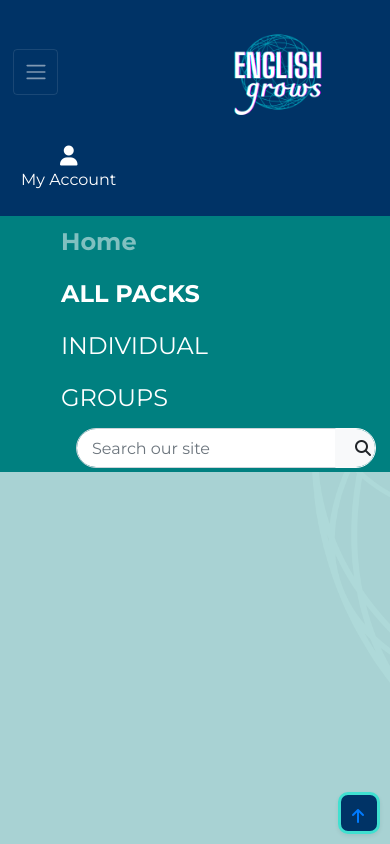
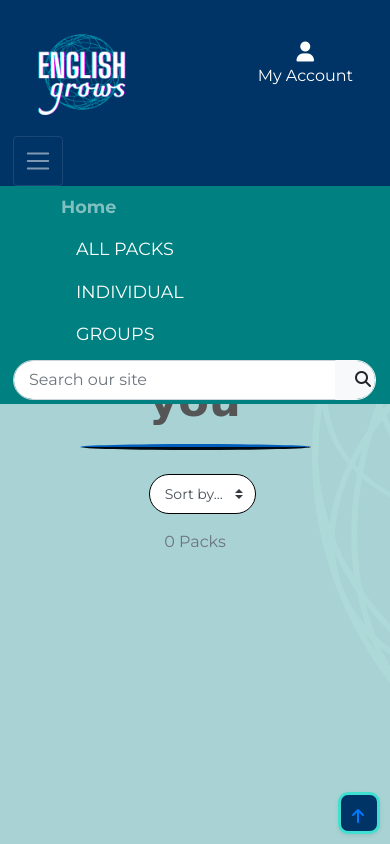
Before and after one commit to Ethra8/english-grows, a Django app: page /individual_services/ in a window 390 px wide, after a click that opens the changed part. Run offline with Django 5.2, Linux system fonts and the light colour scheme; data that the repository does not hold is empty; parts of the project's set-up code (start-up, migrations or seed data) failed here and were passed over; some libraries are stand-ins or nearby versions; some web fonts are replaced.

Commit message:
fix main-nav display on all screens

```diff
--- a/individual_services/fixtures/IndivServices.json
+++ b/individual_services/fixtures/IndivServices.json
@@ -87,7 +87,7 @@
       "pk":7,
       "model":"individual_services.IndivService",
       "fields":{
-         "type":3,
+         "type":4,
          "name":" REDUCED GROUP | CAMBRIDGE EXAMS PREPARATION: 3h/week",
          "number_hours":"12",
          "duration_weeks":"4",
@@ -102,27 +102,13 @@
       "model":"individual_services.IndivService",
       "fields":{
          "type":3,
-         "name":"CAMBRIDGE EXAMS PREPARATION CLASSES IN REDUCED GROUP: 5h/week",
-         "number_hours":"20",
-         "duration_weeks":"4",
-         "description":"Prepare you Cambridge exams with a specialized teacher that will help you succeed. Join a reduced group online with a maximum of 6 participants. Broad timetables available, including Saturdays. The rate will be charged monthly on your bank account. Free cancellation policy.",
-         "price":482.00,
-         "image_url":"",
-         "image":"individuals_groups3.jpg"
-      }
-   },
-   {
-      "pk":2,
-      "model":"individual_services.IndivService",
-      "fields":{
-         "type":3,
          "name":"INDIVIDUAL CAMBRIDGE EXAMS PREPARATION: 80 Hours",
          "number_hours":"80",
          "duration_weeks":"40",
          "description":"Improve your English with this complete preparation. As Cambridge recommends between 80 and 120 hours to schieve each level of the Common European Frame of Languages (CEFR). Book each lesson at your own convience!",
-         "price":242.00,
+         "price":1442.00,
          "image_url":"http://s7d9.scene7.com/is/image/JCPenney/DP0113201617034987M.tif?hei=380&amp;wid=380&op_usm=.4,.8,0,0&resmode=sharp2&op_usm=1.5,.8,0,0&resmode=sharp",
          "image":"individuals_individuals2.jpg"
       }
-   },
+   }
 ]
--- a/individual_services/fixtures/IndividualTypes.json
+++ b/individual_services/fixtures/IndividualTypes.json
@@ -20,7 +20,7 @@
      "model":"individual_services.IndividualType",
      "fields":{
         "name":"individuals_cambridge_individual",
-        "friendly_name":"Reduced Groups by Level"
+        "friendly_name":"Individual Exam Preparation"
      }
   },
   {
@@ -28,7 +28,7 @@
       "model":"individual_services.IndividualType",
       "fields":{
          "name":"individuals_cambridge_group",
-         "friendly_name":"Reduced Groups by Level"
+         "friendly_name":"Group Exam Preparation"
       }
    }
 ]
--- a/individual_services/templates/individual_services/individual_services.html
+++ b/individual_services/templates/individual_services/individual_services.html
@@ -6,10 +6,7 @@
 {% block nav %}
 <div class="row bg-custom-dark">
   <nav class="navbar navbar-dark navbar-expand-lg w-100 pb-0 ml-5">
-      <button class="navbar-toggler d-block d-md-none ml-5" type="button" data-toggle="collapse" data-target="#main-nav"
-          aria-controls="main-nav" aria-expanded="false" aria-label="Toggle navigation">
-        <span class="navbar-toggler-icon"></span>
-      </button>
+
       {% include 'includes/mobile_top_header.html' %}
       {% include 'includes/main_nav_individuals.html' %}
   </nav>
--- a/static/css/base.css
+++ b/static/css/base.css
@@ -31,18 +31,11 @@ textarea {
 
 #topnav {
     background-color: #003366;
-    /* margin-left: -15px !important;  */
-    /* padding-right: 0;
-    padding-left: 75px !important;
-    padding-left: 75px !important; */
-
 }
 
 #main-nav {
     background-color: teal;
     margin-right: -22px !important;
-    /* padding-right: 0;
-    padding-left: 75px !important; */
 }
 
 #contact-form {
@@ -51,6 +44,10 @@ textarea {
     padding: 25px 15px;
     border-radius: 25px;
     margin-bottom: 36px;
+}
+
+.header-container {
+    padding-top: 184px;
 }
 
 .navbar-dark {
@@ -63,7 +60,7 @@ textarea {
 }
 
 .nav-item {
-    font-size: 1.5rem;
+    font-size: 1.1rem;
 }
 
 .nav-link {
@@ -98,7 +95,8 @@ a.text-white:hover {
 
 .navbar-toggler {
     padding: .6rem .6rem;
-    font-size: 1rem;
+    font-size: 1.2rem;
+    border-color: rgba(255, 255, 255, .5);
 }
 
 /* .navbar-toggler-icon {
@@ -155,6 +153,7 @@ a.text-white:hover {
 .logo-link {
     width: fit-content;
     text-align: left !important;
+    padding-left: 50px;
 }
 
 .dropdown-menu {
@@ -423,21 +422,16 @@ a.type-badge > span.badge:hover {
         top: 0;
         right: 0;
         left: 0;
-        z-index: 1030;
+        z-index: 9999;
     }
 
-    .header-container {
-        padding-top: 184px;
-    }
+
 }
 
 
-@media (max-width: 991px) {
+@media (max-width: 450px) {
     .header-container {
-        padding-top: 170px;
+        padding-top: 250px;
     }
 
-    html {
-        height: fit-content;
-    }
 }
--- a/templates/includes/main_nav_individuals.html
+++ b/templates/includes/main_nav_individuals.html
@@ -1,12 +1,13 @@
-<div class="collapse navbar-collapse pl-5" id="main-nav">
-    <ul class="navbar-nav pl-5">
+<div class="collapse navbar-collapse pl-5 row" id="main-nav">
+    <div class="col-md-9">
+        <ul class="navbar-nav pl-5 col-12">
             <li class="nav-item d-block d-md-none">
                 <a class="logo-font font-weight-bold nav-link text-black mr-5" href="{% url 'home' %}" id="home-link">
                     Home
                 </a>
             </li>
-        <li class="nav-item dropdown">
-            <a class="text-uppercase font-weight-bold nav-link text-white mr-5" href="#" id="all-services-link" data-toggle="dropdown" aria-haspopup="true" aria-expanded="false">
+            <li class="nav-item dropdown col-12 col-lg-4">
+                <a class="text-uppercase nav-link text-white mr-5" href="#" id="all-services-link" data-toggle="dropdown" aria-haspopup="true" aria-expanded="false">
                     All Packs
                 </a>
                 <div class="dropdown-menu border-0" aria-labelledby="all-products-link">
@@ -16,7 +17,7 @@
                 </div>
             </li>
 
-        <li class="nav-item dropdown">
+            <li class="nav-item dropdown col-12 col-lg-4">
                 <a class="text-uppercase nav-link text-white mr-5" href="#" id="individual-packs-link" data-toggle="dropdown" aria-haspopup="true" aria-expanded="false">
                     Individual
                 </a>
@@ -26,7 +27,7 @@
                 </div>
             </li>
 
-        <li class="nav-item dropdown">
+            <li class="nav-item dropdown col-12 col-lg-4">
                 <a class="text-uppercase nav-link text-white mr-5" href="#" id="individuals-groups-link" data-toggle="dropdown" aria-haspopup="true" aria-expanded="false">
                     Groups
                 </a>
@@ -35,9 +36,10 @@
                     <a href="{% url 'individual_services' %}?q=EXAMS&GROUP" class="dropdown-item">Cambridge Exam Preparation</a>
                 </div>
             </li>
+        </ul>
+    </div>
 
-        <li>
-            <div class="col-12 col-md-12 col-lg-12 my-auto py-1 py-lg-0 mb-4 mb-md-0">
+    <div class="col-12 col-lg-3 my-auto py-1 py-lg-0 mb-4 mb-md-0">
         <form action="{% url 'individual_services' %}" method="GET">
             <div class="input-group w-100">
                 <input type="text" class="form-control rounded-searchbar" name="q"
@@ -52,19 +54,5 @@
             </div>
         </form>
     </div>
-        </li>
 
-
-        <!-- <li class="nav-item dropdown">
-            <a class="logo-font font-weight-bold nav-link text-black" href="#" id="specials-link" data-toggle="dropdown" aria-haspopup="true" aria-expanded="false">
-                On-demmand
-            </a>
-            <div class="dropdown-menu border-0" aria-labelledby="specials-link">
-                <a href="{% url 'individual_services' %}?category=new_arrivals" class="dropdown-item">New Arrivals</a>
-                <a href="{% url 'individual_services' %}?category=deals" class="dropdown-item">Deals</a>
-                <a href="{% url 'individual_services' %}?category=clearance" class="dropdown-item">Clearance</a>
-                <a href="{% url 'individual_services' %}?category=new_arrivals,deals,clearance" class="dropdown-item">All Specials</a>
 </div>
-        </li> -->
-    </ul>
-</div>
--- a/templates/includes/mobile_top_header.html
+++ b/templates/includes/mobile_top_header.html
@@ -9,7 +9,7 @@
         </a>
     </div>
 </li>
-<ul class="d-block  d-lg-none">
+<ul class="d-block d-lg-none">
     <li class="list-inline-item dropdown d-lg-none">
         <a class="text-white nav-link d-block d-lg-none" href="#" id="user-options" data-toggle="dropdown"
             aria-haspopup="true" aria-expanded="false">
@@ -50,3 +50,8 @@
     </li>
     {% endif %}
 </ul>
+
+<button class="navbar-toggler d-block d-lg-none ml-5" type="button" data-toggle="collapse" data-target="#main-nav"
+    aria-controls="main-nav" aria-expanded="false" aria-label="Toggle navigation">
+    <span class="navbar-toggler-icon"></span>
+</button>
```
Lines whose indentation alone changed are shown as unchanged.
